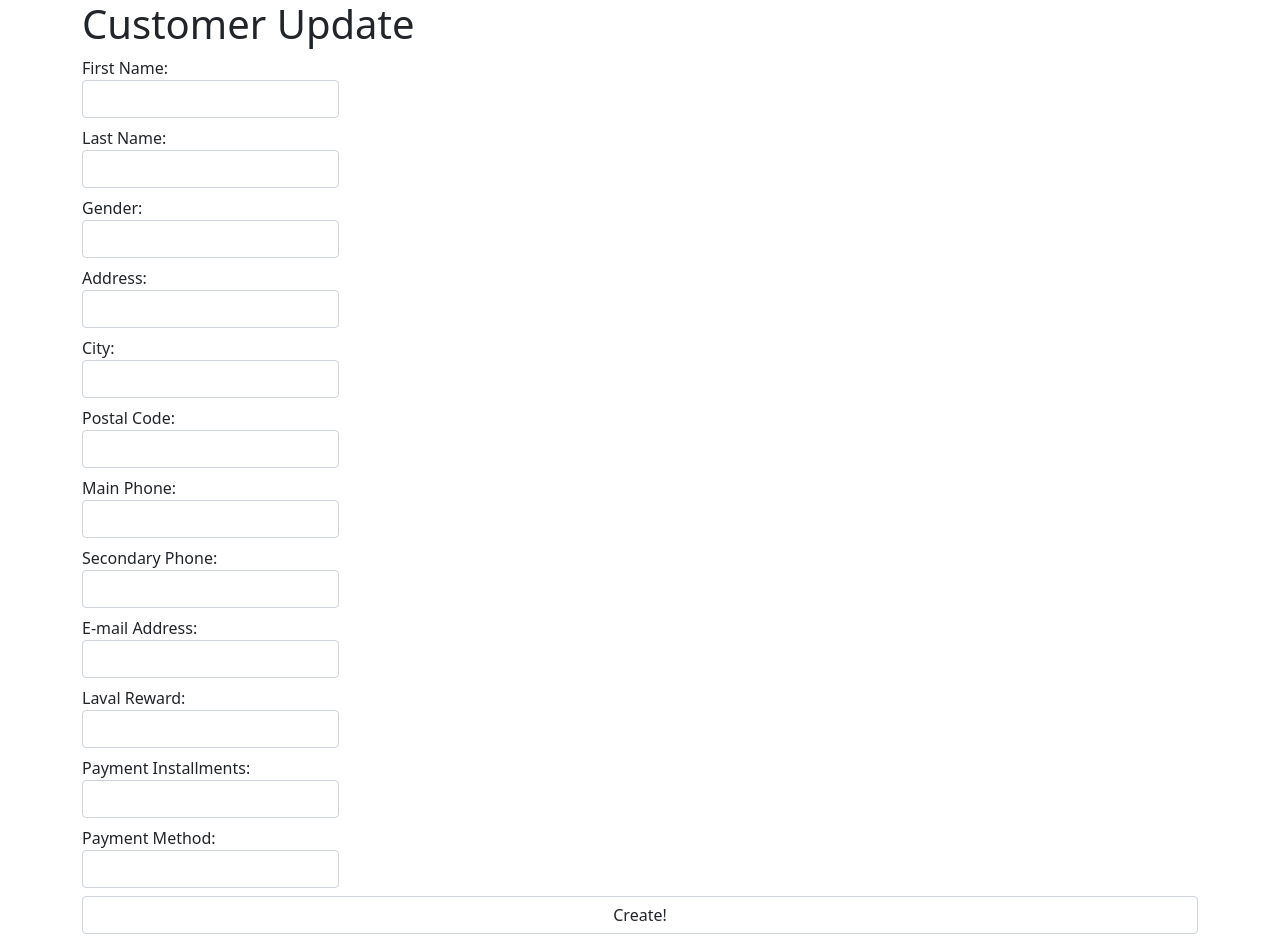
After one commit to vkkGH/Sys-Dev-Project, a PHP site: the page made by app/views/Customer/update.php in a window 1280 px wide. The commit adds this page. Run offline with PHP 8.4, Linux system fonts and the light colour scheme; the template is opened without the code that fills it, so the values that code supplies are empty.

Commit message:
Customer update

```diff
--- a/app/models/Customer.php
+++ b/app/models/Customer.php
@@ -41,7 +41,6 @@ class Customer extends \app\core\Model {
 	}
 
 	function update() {
-		if (isValid()) {
 			$SQL = 'UPDATE customer SET first_name = :first_name, last_name = :last_name, gender = :gender,
 			address = :address, city = :city, postal_code = :postal_code, main_phone = :main_phone,
 			secondary_phone = :secondary_phone, email = :email, laval_reward = :laval_reward,
@@ -55,7 +54,6 @@ class Customer extends \app\core\Model {
 					'secondary_phone'=>$this->secondary_phone, 'email'=>$this->email,
 					'laval_reward'=>$this->laval_reward, 'payment_installments'=>$this->payment_installments,
 					'payment_method'=>$this->payment_method, 'customer_id'=>$this->customer_id]);
-		}
 	}
 
 	function delete($customer_id) {
--- a/app/views/Customer/index.php
+++ b/app/views/Customer/index.php
@@ -23,7 +23,7 @@
 
 			<tr>
 				<th>First Name</th> <th>Last Name</th> <th>Gender</th> <th>Address</th> <th>City</th>
-				<th>Postal Code</th> <th>Main Phone</th> <th>Secondairy Phone</th> <th>E-mail Address</th>
+				<th>Postal Code</th> <th>Main Phone</th> <th>Secondary Phone</th> <th>E-mail Address</th>
 				<th>Laval Reward</th> <th>Payment Installments</th> <th>Payment Method</th> <th>Functions</th>
 			</tr>
 
--- /dev/null
+++ b/app/views/Customer/update.php
@@ -0,0 +1,32 @@
+<html>
+<head>
+	<!-- CSS only -->
+<link href="https://cdn.jsdelivr.net/npm/bootstrap@5.1.3/dist/css/bootstrap.min.css" rel="stylesheet" integrity="sha384-1BmE4kWBq78iYhFldvKuhfTAU6auU8tT94WrHftjDbrCEXSU1oBoqyl2QvZ6jIW3" crossorigin="anonymous">
+	<!-- JavaScript Bundle with Popper -->
+<script src="https://cdn.jsdelivr.net/npm/bootstrap@5.1.3/dist/js/bootstrap.bundle.min.js" integrity="sha384-ka7Sk0Gln4gmtz2MlQnikT1wXgYsOg+OMhuP+IlRH9sENBO0LRn5q+8nbTov4+1p" crossorigin="anonymous"></script>
+	<title>Customer Update</title>
+</head>
+<body>
+	<?php $this->view('shared/header'); ?>
+
+	<div class='container'>
+
+	<h1>Customer Update</h1>
+		<form method='post' action='' enctype='multipart/form-data'>
+			<label class='form-label'>First Name:<input type='text' name='first_name' value='<?=$data->first_name ?>' class='form-control' /></label><br>
+			<label class='form-label'>Last Name:<input type='text' name='last_name' value= '<?= $data->last_name ?>' class='form-control' /></label><br>
+			<label class='form-label'>Gender:<input type='text' name='gender' value= '<?= $data->gender ?>' class='form-control' /></label><br>
+			<label class='form-label'>Address:<input type='text' name='address' value= '<?= $data->address ?>' class='form-control' /></label><br>
+			<label class='form-label'>City:<input type='text' name='city' value= '<?= $data->city ?>' class='form-control' /></label><br>
+			<label class='form-label'>Postal Code:<input type='text' name='postal_code' value= '<?= $data->postal_code ?>' class='form-control' /></label><br>
+			<label class='form-label'>Main Phone:<input type='text' name='main_phone' value= '<?= $data->main_phone ?>' class='form-control' /></label><br>
+			<label class='form-label'>Secondary Phone:<input type='text' name='secondary_phone' value= '<?= $data->secondary_phone ?>' class='form-control' /></label><br>
+			<label class='form-label'>E-mail Address:<input type='text' name='email' value= '<?= $data->email ?>' class='form-control' /></label><br>
+			<label class='form-label'>Laval Reward:<input type='text' name='laval_reward' value= '<?= $data->laval_reward ?>' class='form-control' /></label><br>
+			<label class='form-label'>Payment Installments:<input type='text' name='payment_installments' value= '<?= $data->payment_installments ?>' class='form-control' /></label><br>
+			<label class='form-label'>Payment Method:<input type='text' name='payment_method' value= '<?= $data->payment_method ?>' class='form-control' /></label><br>
+			<input type="submit" name='action' value='Create!' class='form-control' />
+		</form>
+	</div>
+</body>
+</html>
```
Also changed, not shown: app/controllers/Customer.php (+26 -0 lines).
